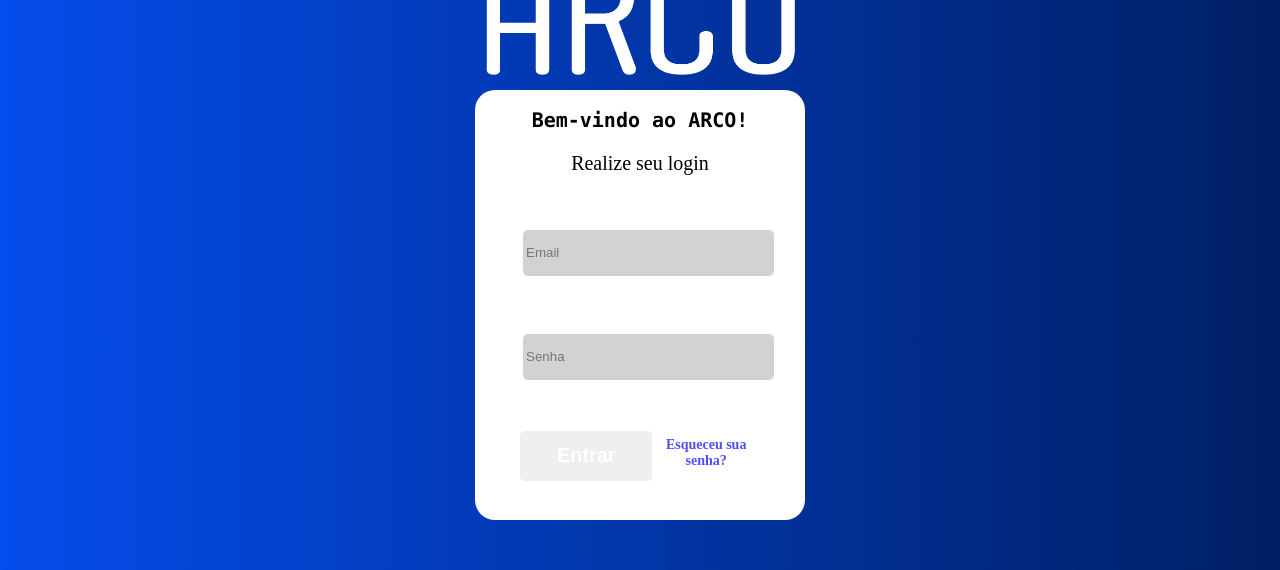
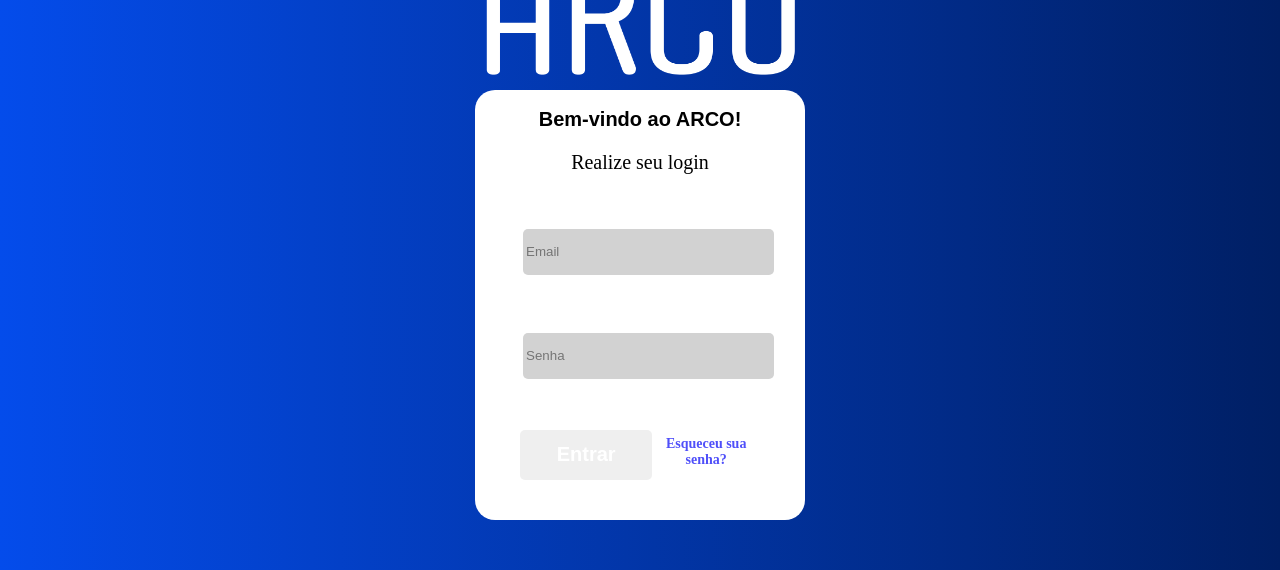
Before and after one commit to ARCO1234/Projeto_ARCO, a Python web app: template App/templates/login.html in a window 1280 px wide. Shown: the part 166-736 px from the top of the page. Run offline with Jinja, Linux system fonts and the light colour scheme; the template is opened without the code that fills it, so the values that code supplies are empty.

Commit message:
login (03/08/26)

```diff
--- a/App/static/css/login.css
+++ b/App/static/css/login.css
@@ -1,4 +1,7 @@
-@face-family Uturna Round, Consolas, monospace;
+@font-face{
+    font-family: 'Uturna Round Demo Bold';
+    src: url(Projeto_ARCO/App/static/fonts/UturnaRoundDemoBoldtalic-) format('truetype');
+}
 
 body{
     background-image: linear-gradient(90deg, #044ceb, #001f64);
@@ -65,10 +68,10 @@ body{
 h1{
 
     margin: -10px;
-    font-family: Uturna Round, Consolas, monospace;
     font-size: 20px;
     position: relative;
     top: -12px;
+    font-family: 'Uturna Round Demo Extra Bold', sans-serif;
 
 }
 
--- a/App/templates/login.html
+++ b/App/templates/login.html
@@ -54,7 +54,7 @@
 
         <nav class="cxB">
 
-            <h1>
+            <h1 class="h1">
 
                 Bem-vindo ao ARCO!
 
```
